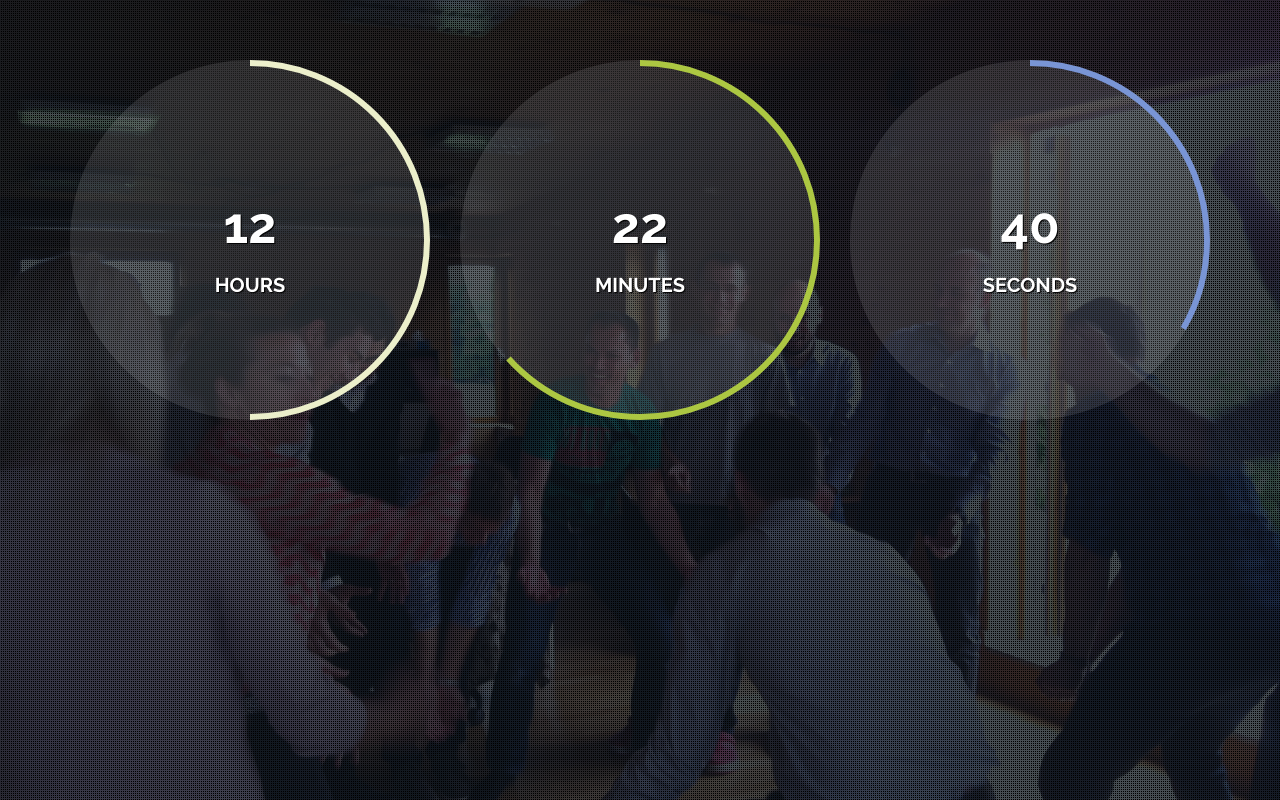
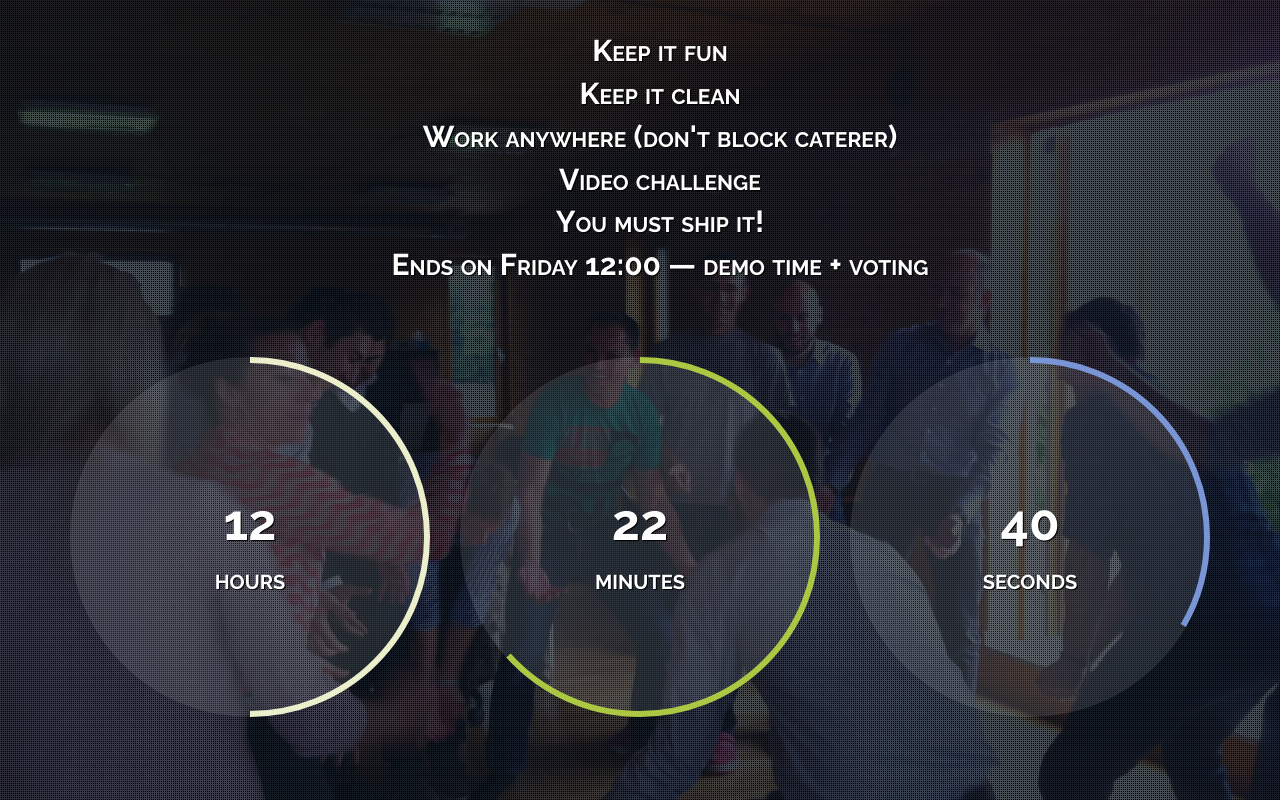
Before and after one commit to janosgyerik/shipit, a plain HTML site: page end.html in a window 1280 px wide. Drawn offline with nearby package versions, Linux system fonts and the light colour scheme.

Commit message:
Update start end end

```diff
--- a/end.html
+++ b/end.html
@@ -15,10 +15,29 @@ html {
 }
     </style>
 
-	<title>Ship It! end</title>
+	<title>Ship It! reminders</title>
 </head>
 
 <body>
+
+<div class="container">
+    <div class="row">
+        <div class="col-md-12 reminders">
+            <ul>
+              <li>Keep it fun</li>
+              <li>Keep it clean</li>
+              <li>Work anywhere (don't block caterer)</li>
+              <li>Video challenge</li>
+              <li>You must ship it!</li>
+              <li>Ends on Friday 12:00 &mdash; demo time + voting</li>
+              <!--
+              <li>Ends on Friday 12:00</li>
+              <li>Demo time + voting at the end</li>
+              -->
+            </ul>
+        </div>
+    </div>
+</div>
 
 <div class="countdown countdown-container container"
      data-border-color="rgba(255, 255, 255, .8)">
@@ -83,5 +102,6 @@ $('.countdown').final_countdown({
 });
 </script>
 
+
 </body>
 </html>
```
Also changed, not shown: index.html (+20 -0 lines).
